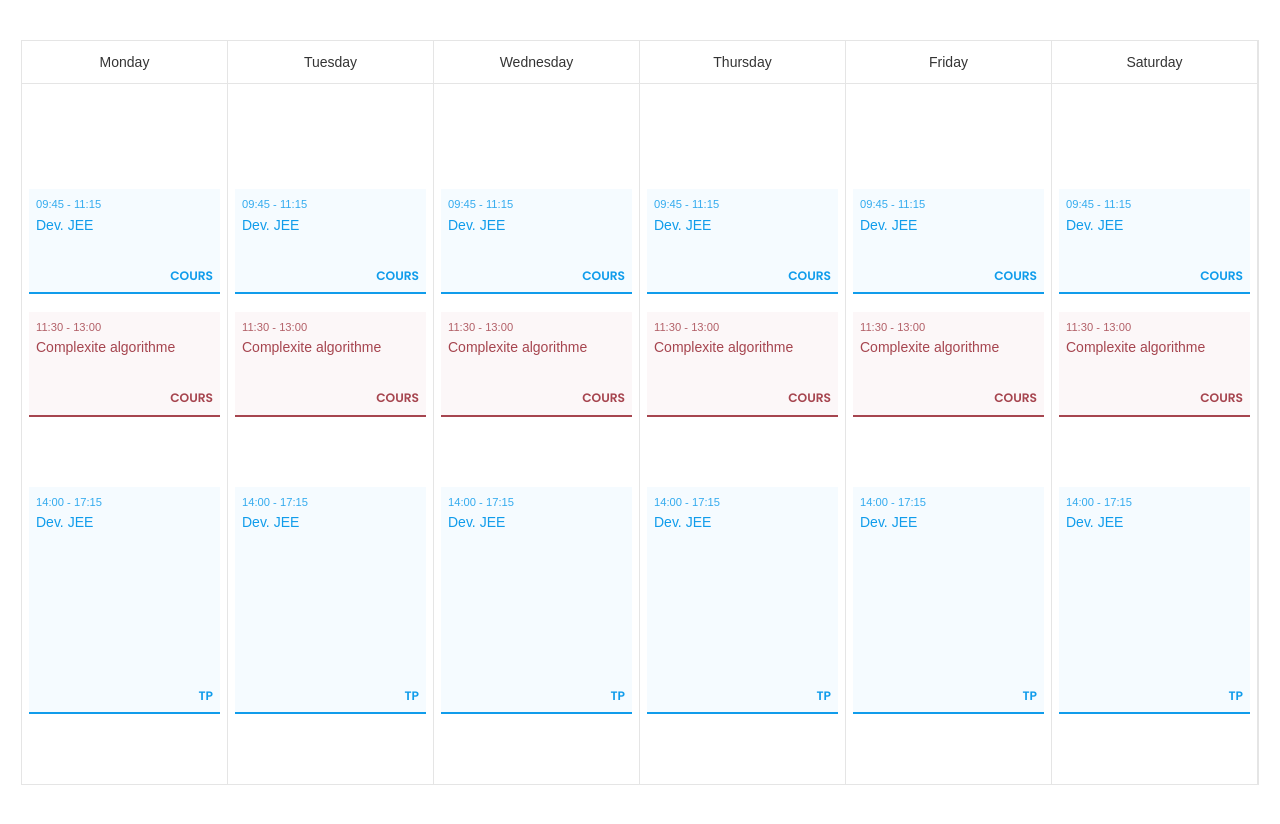
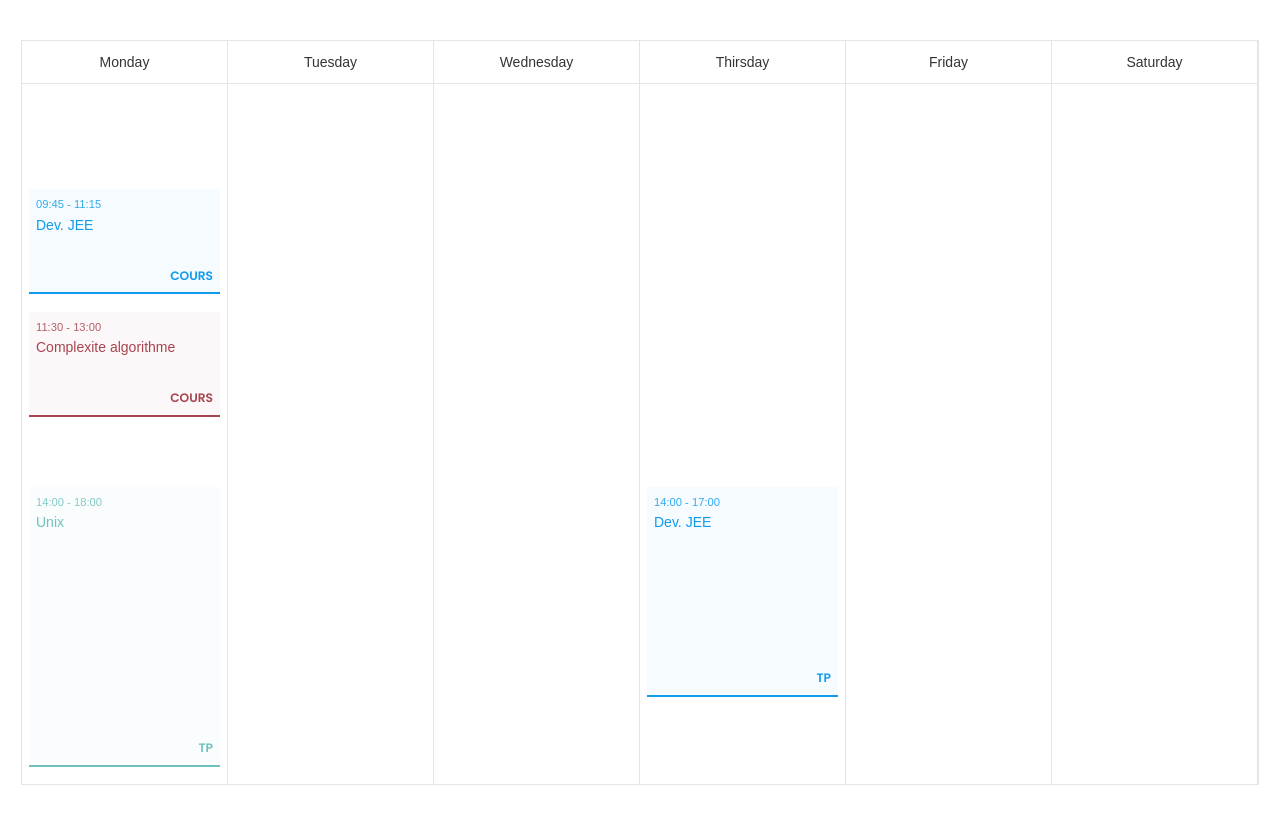
Before and after one commit to wadhah101/INSAT-schedule, a Next.js app: page / in a window 1280 px wide. Built offline with nearby package versions, Linux system fonts and the light colour scheme; a web font is replaced by a local one.

Commit message:
working demo v1

```diff
--- a/components/pages/home/SessionComp/index.tsx
+++ b/components/pages/home/SessionComp/index.tsx
@@ -1,11 +1,11 @@
 import * as React from 'react'
-import { SchoolSession } from '../../../../models/schoolSession.model'
+import { SchoolSessionView } from '../../../../models/schoolSession.model'
 import styles from './style.module.scss'
 import md5 from 'md5'
 import styled, { css } from 'styled-components'
 
 interface ISessionCompProps {
-  data: SchoolSession
+  data: SchoolSessionView
 }
 
 const Content = styled.div<{ color: string }>`
@@ -20,7 +20,7 @@ const Content = styled.div<{ color: string }>`
   `}
 `
 
-const Wrapper = styled.div<{ time: { start: number; end: number } }>`
+const Wrapper = styled.li<{ time: { start: number; end: number } }>`
   ${({ time }) => css`
     @media (min-width: 768px) {
       grid-row: ${time.start} / ${time.end};
@@ -28,15 +28,15 @@ const Wrapper = styled.div<{ time: { start: number; end: number } }>`
   `}
 `
 
-const colorFactory = (s: SchoolSession) => `#${md5(s.subject.name).slice(0, 6)}`
+const colorFactory = (s: SchoolSessionView) =>
+  `#${md5(s.subject.name).slice(0, 6)}`
 
-const positionFactory = (s: SchoolSession, _group = 1) => {
+const positionFactory = (s: SchoolSessionView) => {
   const start = (s.time.start.hour() - 8) * 4 + s.time.start.minute() / 15
   const end = (s.time.end.hour() - 8) * 4 + s.time.end.minute() / 15
   return { start, end }
 }
 
-// TODO place based on time
 const SessionComp: React.FunctionComponent<ISessionCompProps> = ({ data }) => {
   return (
     <Wrapper time={positionFactory(data)} className={styles.wrapper}>
--- a/components/pages/home/TableWrapper/index.tsx
+++ b/components/pages/home/TableWrapper/index.tsx
@@ -1,12 +1,27 @@
 import * as React from 'react'
+import { gl3Schedule } from '../../../../data/gl3-2021-2020/schedule.data'
+import {
+  SchoolSession,
+  SchoolSessionView,
+} from '../../../../models/schoolSession.model'
 import TimeTable from '../TimeTable'
 import styles from './style.module.scss'
+
+const transformer = (s: SchoolSession): SchoolSessionView[] => {
+  return s.time.map((e) => ({
+    time: e,
+    sessionType: s.sessionType,
+    subject: s.subject,
+  }))
+}
+
+const data = gl3Schedule.flatMap(transformer)
 
 const TableWrapper: React.FunctionComponent = () => {
   return (
     <section className={styles.wrapper}>
       <div className={styles.baseContainer}>
-        <TimeTable />
+        <TimeTable data={data} group={1} week="A" />
       </div>
     </section>
   )
--- a/components/pages/home/TimeTable/index.tsx
+++ b/components/pages/home/TimeTable/index.tsx
@@ -1,18 +1,25 @@
 import * as React from 'react'
-import { monday } from '../../../../data/gl3-2021-2020/schedule.data'
+import { SchoolSessionView } from '../../../../models/schoolSession.model'
+import { WeekDay } from '../../../../models/WeekDay.enum'
 import SessionComp from '../SessionComp'
 import styles from './style.module.scss'
 
-const days = [
-  'monday',
-  'tuesday',
-  'wednesday',
-  'thursday',
-  'friday',
-  'saturday',
+const days: WeekDay[] = [
+  WeekDay.monday,
+  WeekDay.tuesday,
+  WeekDay.wednesday,
+  WeekDay.thirsday,
+  WeekDay.friday,
+  WeekDay.saturday,
 ]
 
-const TimeTable: React.FunctionComponent = () => {
+interface Props {
+  data: SchoolSessionView[]
+  group: number
+  week: 'A' | 'B'
+}
+
+const TimeTable: React.FunctionComponent<Props> = ({ data, group, week }) => {
   return (
     <div className={styles.wrapperGrid}>
       {days.map((e) => (
@@ -20,11 +27,15 @@ const TimeTable: React.FunctionComponent = () => {
           <h2 className={styles.title} key={e}>
             {e}
           </h2>
-          <div className={styles.items}>
-            {monday.sessions.map((e, ind) => (
-              <SessionComp key={ind} data={e} />
-            ))}
-          </div>
+          <ul className={styles.items}>
+            {data
+              .filter((el) => el.time.day === e)
+              .filter((el) => (el.time.group ? el.time.group === group : true))
+              .filter((el) => (el.time.week ? el.time.week === week : true))
+              .map((e, ind) => (
+                <SessionComp key={ind} data={e} />
+              ))}
+          </ul>
         </div>
       ))}
     </div>
--- a/data/gl3-2021-2020/schedule.data.ts
+++ b/data/gl3-2021-2020/schedule.data.ts
@@ -1,49 +1,91 @@
+import { SchoolSession } from './../../models/schoolSession.model'
 import objectSupport from 'dayjs/plugin/objectSupport'
 import {
+  jem3i,
   marouaKessinti,
   riathRobenna,
   salwaBenYahia,
 } from './../professors.data'
-import { complexiteAlgorithme, jee } from './../subjects.data'
-import { WeekDay } from '../../models/WeekDay.enum'
-import { SchoolDay } from './../../models/schoolDay.model'
+import { complexiteAlgorithme, jee, unix } from './../subjects.data'
 import { SessionType } from '../../models/session.enum.model'
 import dayjs from 'dayjs'
+import { WeekDay } from '../../models/WeekDay.enum'
 
 const dayFactory = dayjs.unix(0)
 
 dayjs.extend(objectSupport)
 
-export const monday: SchoolDay = {
-  weekDay: WeekDay.monday,
-  sessions: [
+const gl3Cours: SchoolSession[] = [
   {
-      time: {
+    time: [
+      {
+        day: WeekDay.monday,
         start: dayFactory.set({ hour: 9, minute: 45 }),
         end: dayFactory.set({ hour: 11, minute: 15 }),
       },
+    ],
     subject: jee,
     professer: salwaBenYahia,
     sessionType: SessionType.cours,
   },
   {
-      time: {
+    time: [
+      {
+        day: WeekDay.monday,
         start: dayFactory.set({ hour: 11, minute: 30 }),
         end: dayFactory.set({ hour: 13, minute: 0 }),
       },
+    ],
     subject: complexiteAlgorithme,
     professer: riathRobenna,
     sessionType: SessionType.cours,
   },
+]
 
+const gl3TP: SchoolSession[] = [
+  // jee
   {
-      time: {
+    time: [
+      {
+        day: WeekDay.thirsday,
+        group: 1,
         start: dayFactory.set({ hour: 14, minute: 0 }),
-        end: dayFactory.set({ hour: 17, minute: 15 }),
+        end: dayFactory.set({ hour: 17 }),
       },
+      {
+        day: WeekDay.monday,
+        group: 2,
+        start: dayFactory.set({ hour: 14, minute: 0 }),
+        end: dayFactory.set({ hour: 17 }),
+      },
+    ],
     subject: jee,
     professer: marouaKessinti,
     sessionType: SessionType.tp,
   },
+  // jee
+
+  // unix
+  {
+    time: [
+      {
+        day: WeekDay.monday,
+        group: 1,
+        start: dayFactory.set({ hour: 14, minute: 0 }),
+        end: dayFactory.set({ hour: 18 }),
+      },
+      {
+        day: WeekDay.thirsday,
+        group: 2,
+        start: dayFactory.set({ hour: 14, minute: 0 }),
+        end: dayFactory.set({ hour: 18 }),
+      },
     ],
-}
+    subject: unix,
+    professer: jem3i,
+    sessionType: SessionType.tp,
+  },
+  // unix
+]
+
+export const gl3Schedule = [...gl3Cours, ...gl3TP]
--- a/data/professors.data.ts
+++ b/data/professors.data.ts
@@ -1,13 +1,6 @@
 import { Professer } from './../models/professor.model'
 
-export const riathRobenna: Professer = {
-  name: 'Riath Robenna',
-}
-
-export const salwaBenYahia: Professer = {
-  name: 'Salwa Ben Yahia',
-}
-
-export const marouaKessinti: Professer = {
-  name: 'Maroua Kessenti',
-}
+export const riathRobenna = new Professer('Riath Robenna')
+export const salwaBenYahia = new Professer('Salwa Ben Yahia')
+export const marouaKessinti = new Professer('Maroua Kessenti')
+export const jem3i = new Professer('Abderrazak Jemai')
--- a/data/subjects.data.ts
+++ b/data/subjects.data.ts
@@ -1,12 +1,11 @@
 import { Subject } from './../models/subject.model'
 import { AllFiliere } from './filiere.data'
 
-export const complexiteAlgorithme: Subject = {
-  name: 'Complexite algorithme',
-  filiereWithLevel: AllFiliere.gl3,
-}
+export const complexiteAlgorithme = new Subject(
+  'Complexite algorithme',
+  AllFiliere.gl3
+)
 
-export const jee: Subject = {
-  name: 'Dev. JEE',
-  filiereWithLevel: AllFiliere.gl3,
-}
+export const jee = new Subject('Dev. JEE', AllFiliere.gl3)
+
+export const unix = new Subject('Unix', AllFiliere.gl3)
--- a/models/WeekDay.enum.ts
+++ b/models/WeekDay.enum.ts
@@ -1,8 +1,8 @@
 export enum WeekDay {
-  'monday',
-  'tuesday',
-  'wednesday',
-  'thirsday',
-  'friday',
-  'saturday',
+  monday = 'monday',
+  tuesday = 'tuesday',
+  wednesday = 'wednesday',
+  thirsday = 'thirsday',
+  friday = 'friday',
+  saturday = 'saturday',
 }
--- a/models/professor.model.ts
+++ b/models/professor.model.ts
@@ -1,3 +1,3 @@
-export interface Professer {
-  name: string
+export class Professer {
+  constructor(public name: string) {}
 }
--- a/models/schoolDay.model.ts
+++ /dev/null
@@ -1,6 +0,0 @@
-import { SchoolSession } from './schoolSession.model'
-import { WeekDay } from './WeekDay.enum'
-export interface SchoolDay {
-  weekDay: WeekDay
-  sessions: SchoolSession[]
-}
--- a/models/subject.model.ts
+++ b/models/subject.model.ts
@@ -1,6 +1,5 @@
 import { FiliereWithLevel } from './filiere.model'
 
-export interface Subject {
-  name: string
-  filiereWithLevel: FiliereWithLevel
+export class Subject {
+  constructor(public name: string, public filiereWithLevel: FiliereWithLevel) {}
 }
```
Also changed, not shown: models/schoolSession.model.ts (+17 -4 lines). Lines whose indentation alone changed are shown as unchanged.
